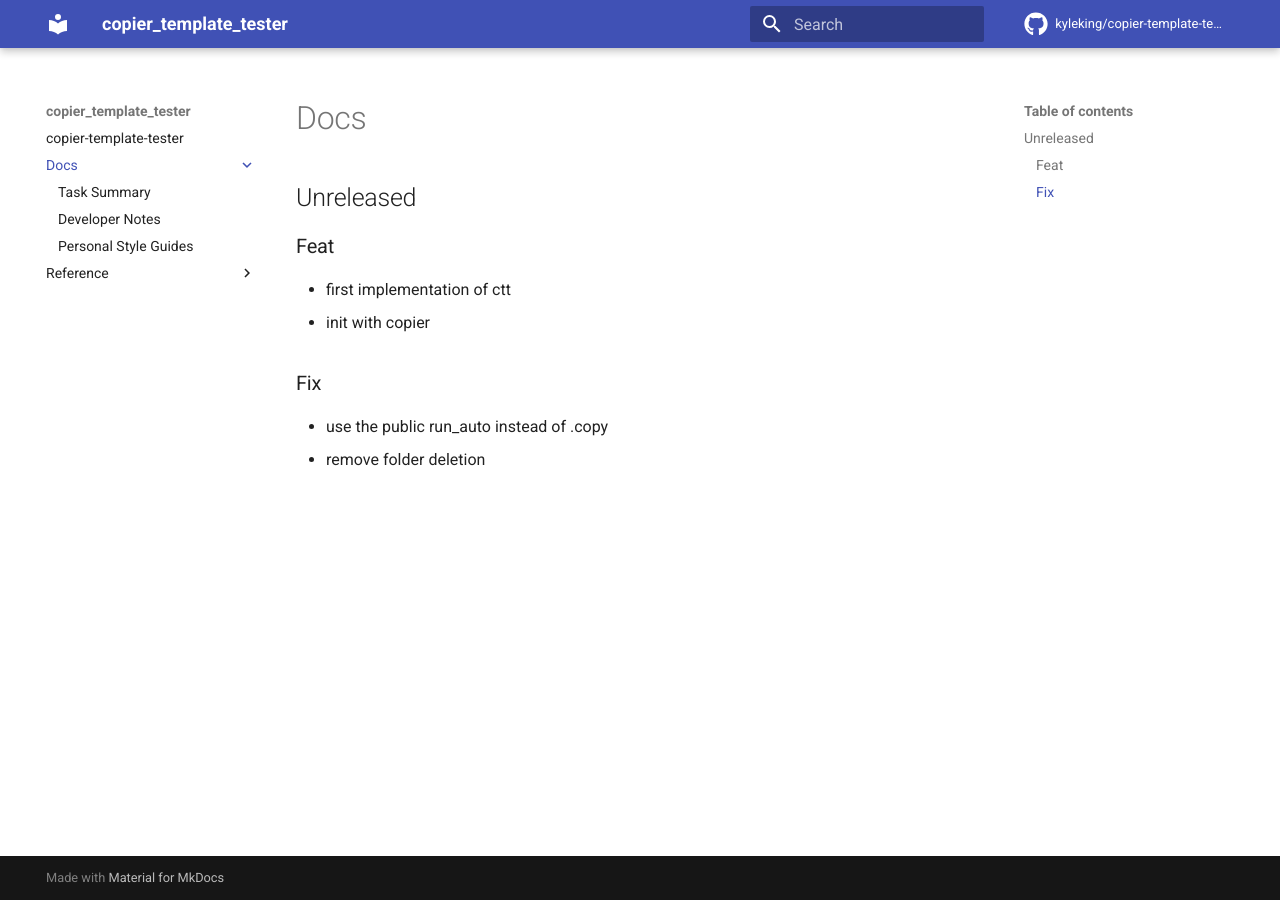
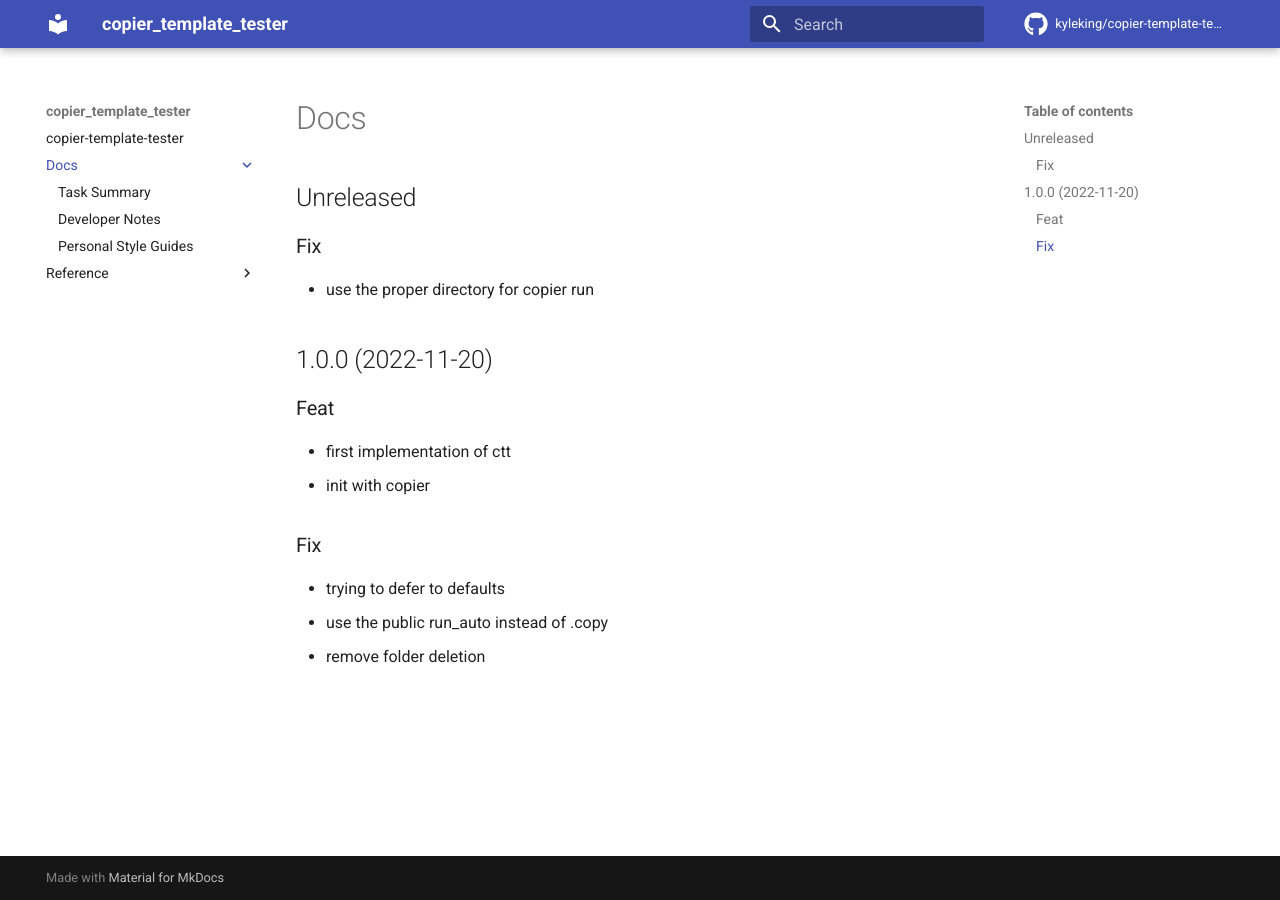
Before and after one commit to KyleKing/copier-template-tester, an MkDocs documentation site: the page built from docs/docs/CHANGELOG.md, in a window 1280 px wide. Built offline with MkDocs 1.6.1 and Material for MkDocs 9.7.7, drawn with Linux system fonts in a browser that asks for light colours; comment, search, counter and statistics services are not loaded.

Commit message:
bump: version 1.0.0 → 1.0.1

```diff
--- a/copier_template_tester/__init__.py
+++ b/copier_template_tester/__init__.py
@@ -1,6 +1,6 @@
 """copier_template_tester."""
 
-__version__ = '1.0.0'
+__version__ = '1.0.1'
 __pkg_name__ = 'copier_template_tester'
 
 # ====== Above is the recommended code from calcipy_template and may be updated on new releases ======
--- a/docs/docs/CHANGELOG.md
+++ b/docs/docs/CHANGELOG.md
@@ -1,4 +1,10 @@
 ## Unreleased
+
+### Fix
+
+- use the proper directory for copier run
+
+## 1.0.0 (2022-11-20)
 
 ### Feat
 
@@ -7,5 +13,6 @@
 
 ### Fix
 
+- trying to defer to defaults
 - use the public run_auto instead of .copy
 - remove folder deletion
--- a/pyproject.toml
+++ b/pyproject.toml
@@ -9,7 +9,7 @@
 
 [tool.commitizen]
 name = "cz_conventional_commits"
-version = "1.0.0"
+version = "1.0.1"
 version_files = ["pyproject.toml", "copier_template_tester/__init__.py"]
 
 [tool.isort]
@@ -24,7 +24,7 @@
 
 [tool.poetry]
 name = "copier_template_tester"
-version = "1.0.0"
+version = "1.0.1"
 description = "Test copier templates"
 license = "MIT"
 authors = ["Kyle King <dev.act.kyle@gmail.com>"]
```
Also changed, not shown: docs/docs/CODE_TAG_SUMMARY.md (+5 -6 lines), docs/docs/DEVELOPER_GUIDE.md (+2 -2 lines).
